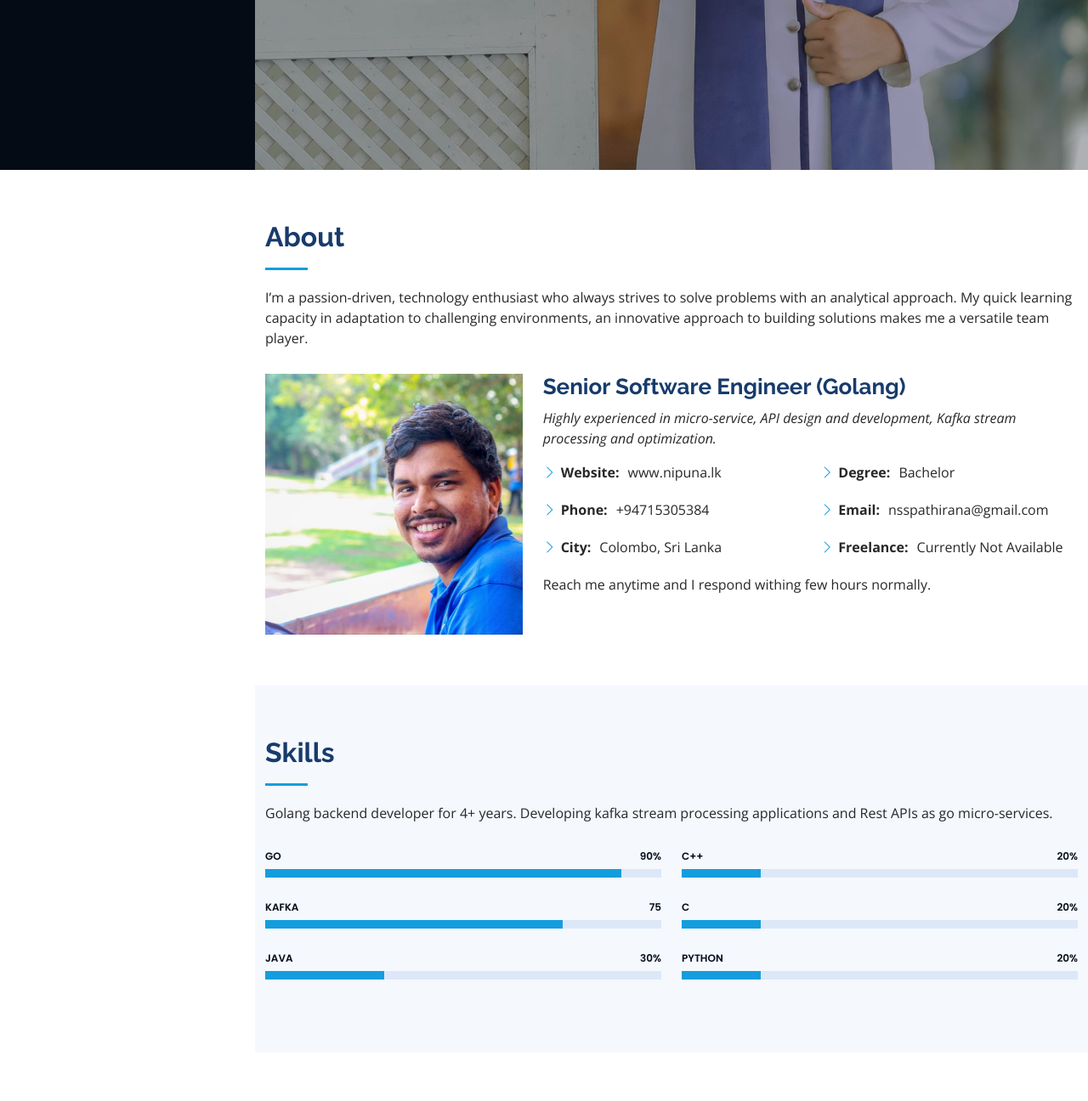
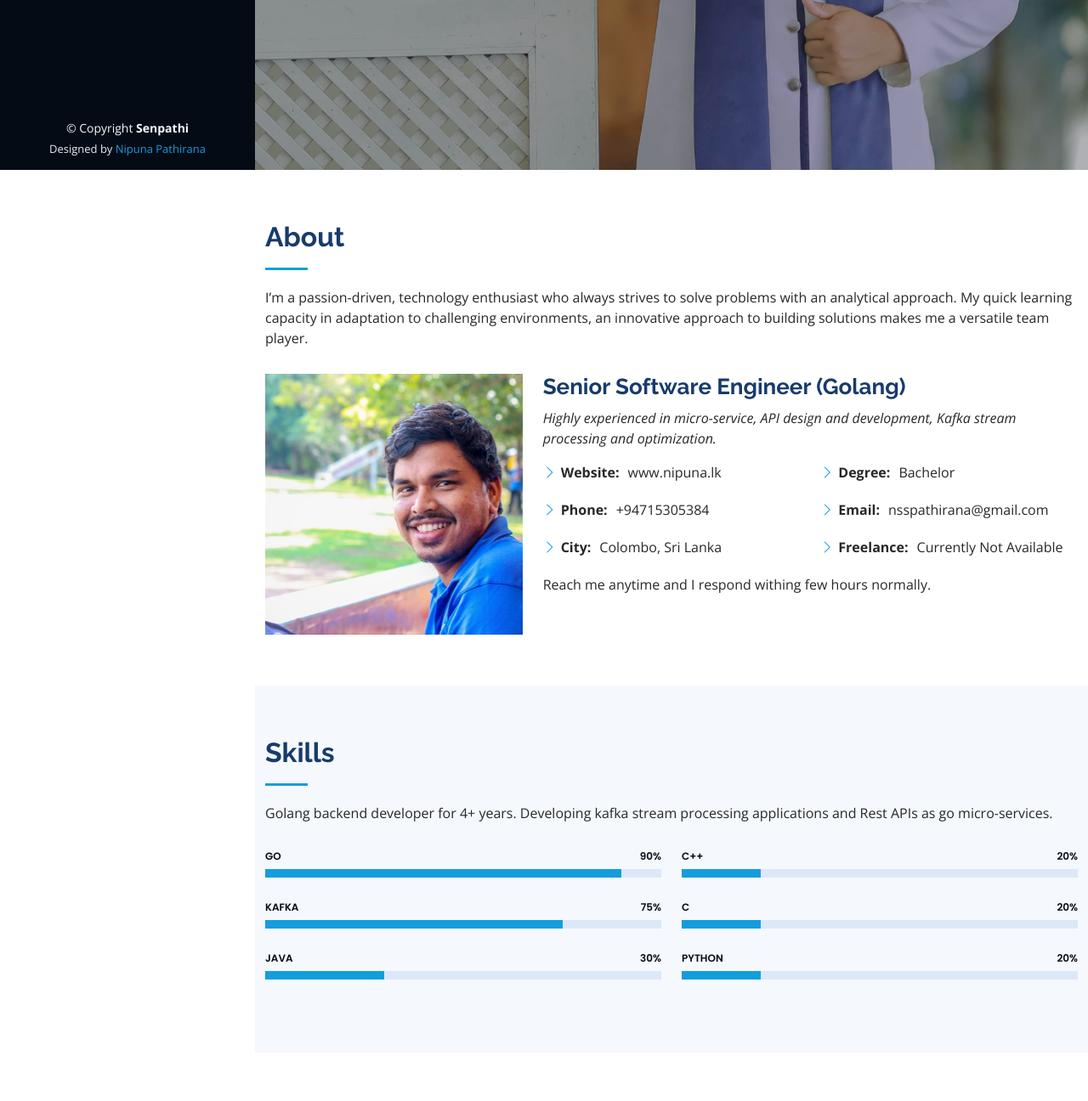
Before and after one commit to senpathi/senpathi.github.io, a plain HTML site: page index.html in a window 1280 px wide. Shown: the part 600-1896 px from the top of the page at 85% size. Drawn offline with nearby package versions, Linux system fonts and the light colour scheme.

Commit message:
corrections

```diff
--- a/index.html
+++ b/index.html
@@ -193,7 +193,7 @@
             </div>
 
             <div class="progress">
-              <span class="skill">Kafka <i class="val">75</i></span>
+              <span class="skill">Kafka <i class="val">75%</i></span>
               <div class="progress-bar-wrap">
                 <div class="progress-bar" role="progressbar" aria-valuenow="75" aria-valuemin="0" aria-valuemax="100"></div>
               </div>
@@ -568,7 +568,7 @@
               <div class="address">
                 <i class="bi bi-geo-alt"></i>
                 <h4>Location:</h4>
-                <p>Walasmulla, Sri Lanka</p>
+                <p>Colombo, Sri Lanka</p>
               </div>
 
               <div class="email">
@@ -582,7 +582,7 @@
                 <h4>Call:</h4>
                 <p>+94 71 5305384</p>
               </div>
-              <iframe src="https://www.google.com/maps/embed?pb=!1m18!1m12!1m3!1d31735.018991800585!2d80.67432394926671!3d6.147167534080822!2m3!1f0!2f0!3f0!3m2!1i1024!2i768!4f13.1!3m3!1m2!1s0x3ae151de7f163239%3A0x2ad4c9f9308eeb61!2sWalasmulla!5e0!3m2!1sen!2slk!4v1633195825163!5m2!1sen!2slk" frameborder="0" style="border:0; width: 100%; height: 290px;" allowfullscreen></iframe>
+              <iframe src="https://www.google.com/maps/embed?pb=!1m18!1m12!1m3!1d63371.81529707329!2d79.82118598592417!3d6.921837369638659!2m3!1f0!2f0!3f0!3m2!1i1024!2i768!4f13.1!3m3!1m2!1s0x3ae253d10f7a7003%3A0x320b2e4d32d3838d!2sColombo!5e0!3m2!1sen!2slk!4v1633363999014!5m2!1sen!2slk" frameborder="0" style="border:0; width: 100%; height: 290px;" allowfullscreen></iframe>
             </div>
 
           </div>
@@ -623,21 +623,17 @@
 
   </main><!-- End #main -->
 
-<!--  &lt;!&ndash; ======= Footer ======= &ndash;&gt;-->
-<!--  <footer id="footer">-->
-<!--    <div class="container">-->
-<!--      <div class="copyright">-->
-<!--        &copy; Copyright <strong><span>iPortfolio</span></strong>-->
-<!--      </div>-->
-<!--      <div class="credits">-->
-<!--        &lt;!&ndash; All the links in the footer should remain intact. &ndash;&gt;-->
-<!--        &lt;!&ndash; You can delete the links only if you purchased the pro version. &ndash;&gt;-->
-<!--        &lt;!&ndash; Licensing information: https://bootstrapmade.com/license/ &ndash;&gt;-->
-<!--        &lt;!&ndash; Purchase the pro version with working PHP/AJAX contact form: https://bootstrapmade.com/iportfolio-bootstrap-portfolio-websites-template/ &ndash;&gt;-->
-<!--        Designed by <a href="https://bootstrapmade.com/">BootstrapMade</a>-->
-<!--      </div>-->
-<!--    </div>-->
-<!--  </footer>&lt;!&ndash; End  Footer &ndash;&gt;-->
+  <!-- ======= Footer ======= -->
+  <footer id="footer">
+    <div class="container">
+      <div class="copyright">
+        &copy; Copyright <strong><span>Senpathi</span></strong>
+      </div>
+      <div class="credits">
+        Designed by <a href="#">Nipuna Pathirana</a>
+      </div>
+    </div>
+  </footer><!-- End  Footer -->
 
   <a href="#" class="back-to-top d-flex align-items-center justify-content-center"><i class="bi bi-arrow-up-short"></i></a>
 
```
